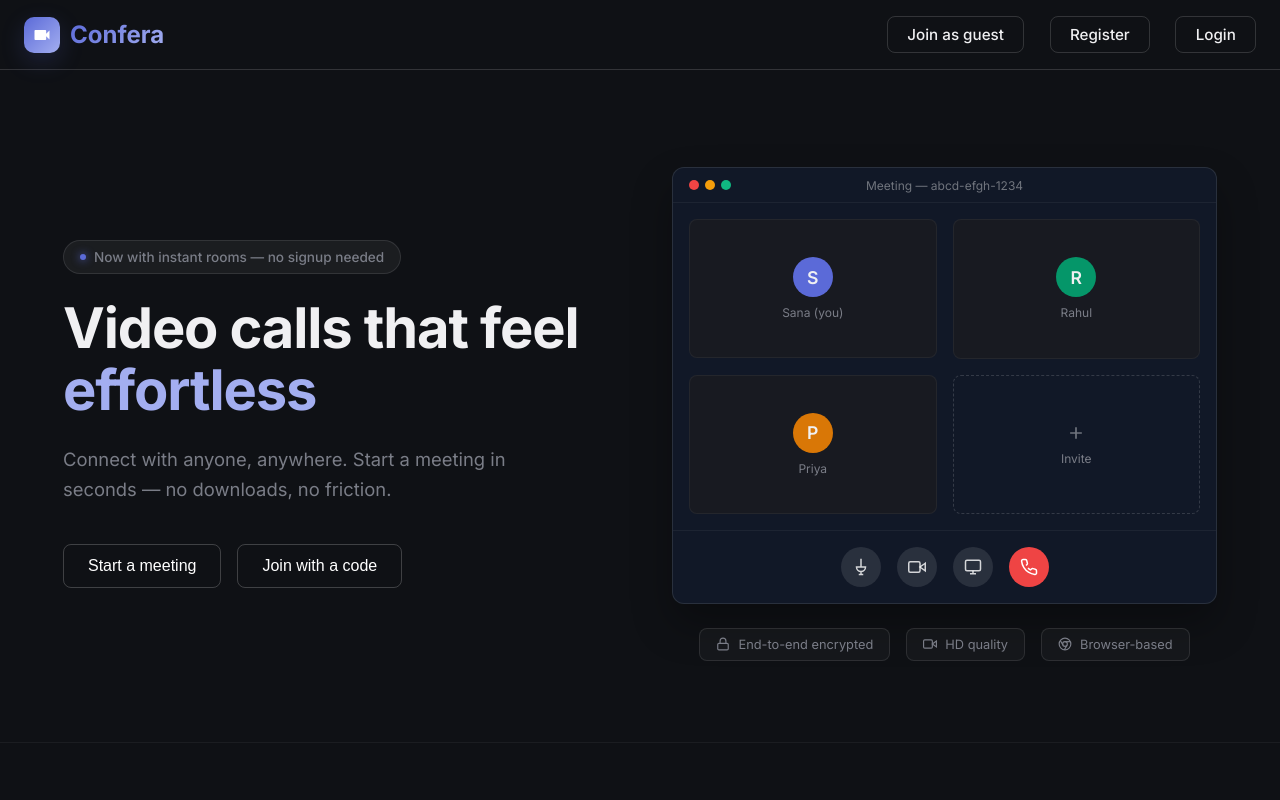
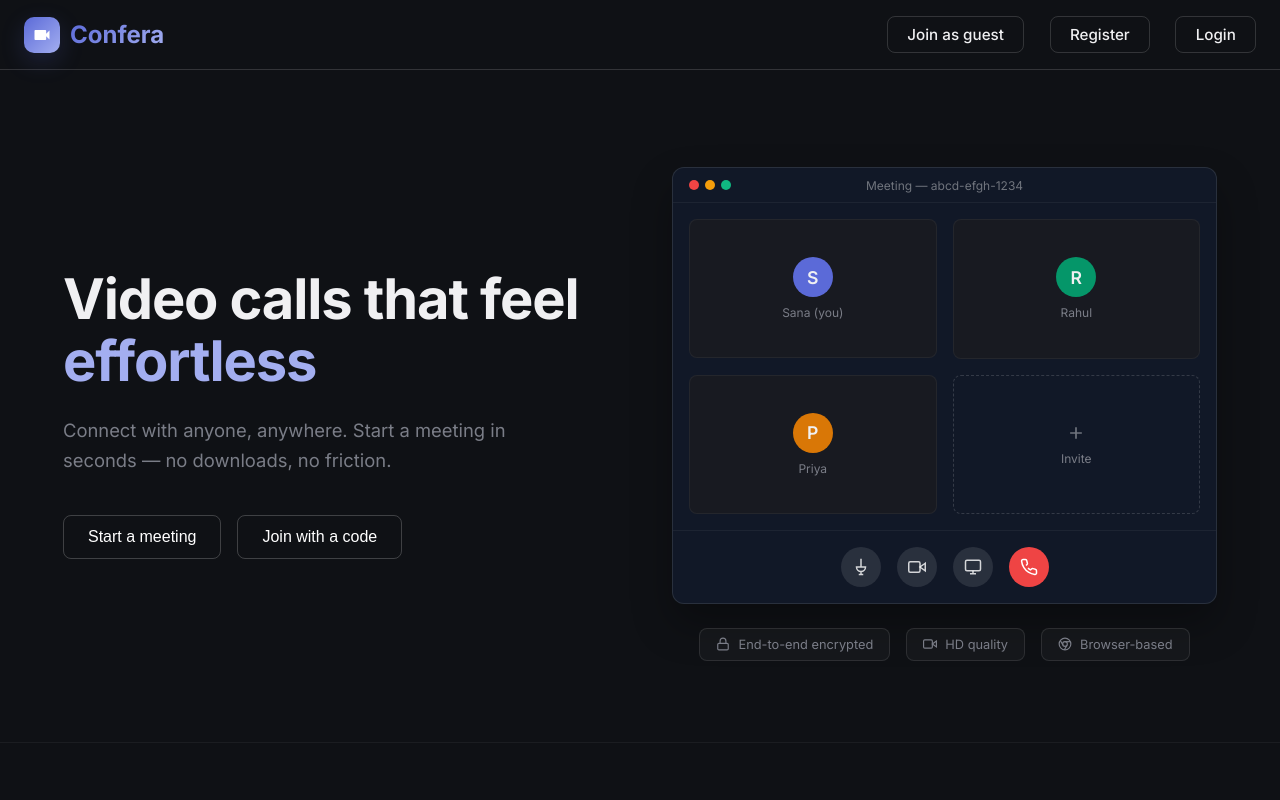
Before and after one commit to Sanasaifi786/Confera, a React (Vite) app in the folder frontend/: page / in a window 1280 px wide. Shown: the top 800 px of the page. Built offline with nearby package versions, Linux system fonts and the light colour scheme; no server answers.

Commit message:
create landing page with guest meeting join functionality

```diff
--- a/frontend/src/pages/LandingPage.jsx
+++ b/frontend/src/pages/LandingPage.jsx
@@ -90,10 +90,10 @@ function LandingPage() {
 
       <div className="landingMainContainer">
         <div className="heroLeft">
-          <div className="heroBadge">
+          {/* <div className="heroBadge">
             <span className="badgeDot"></span>
             Now with instant rooms — no signup needed
-          </div>
+          </div> */}
           <h1>
             Video calls that feel <span className="highlight-text">effortless</span>
           </h1>
```
